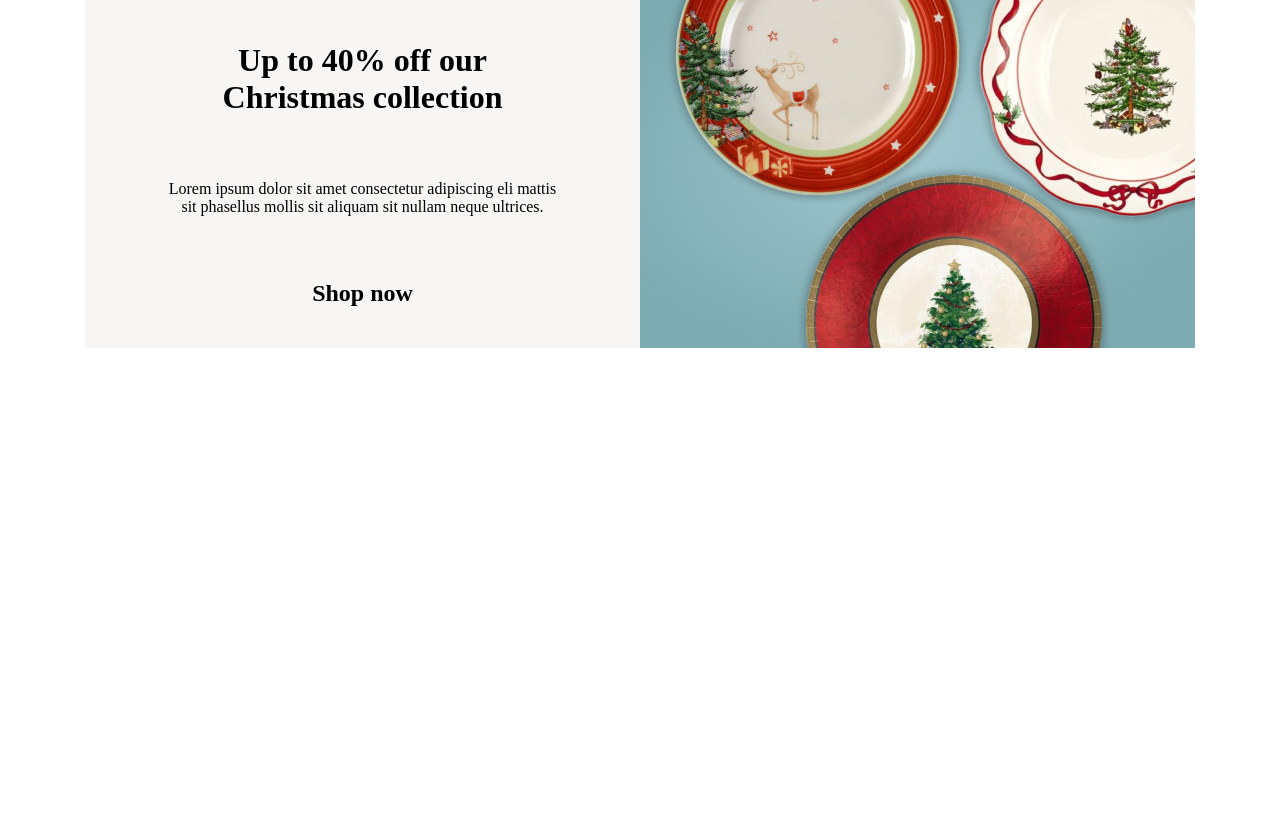
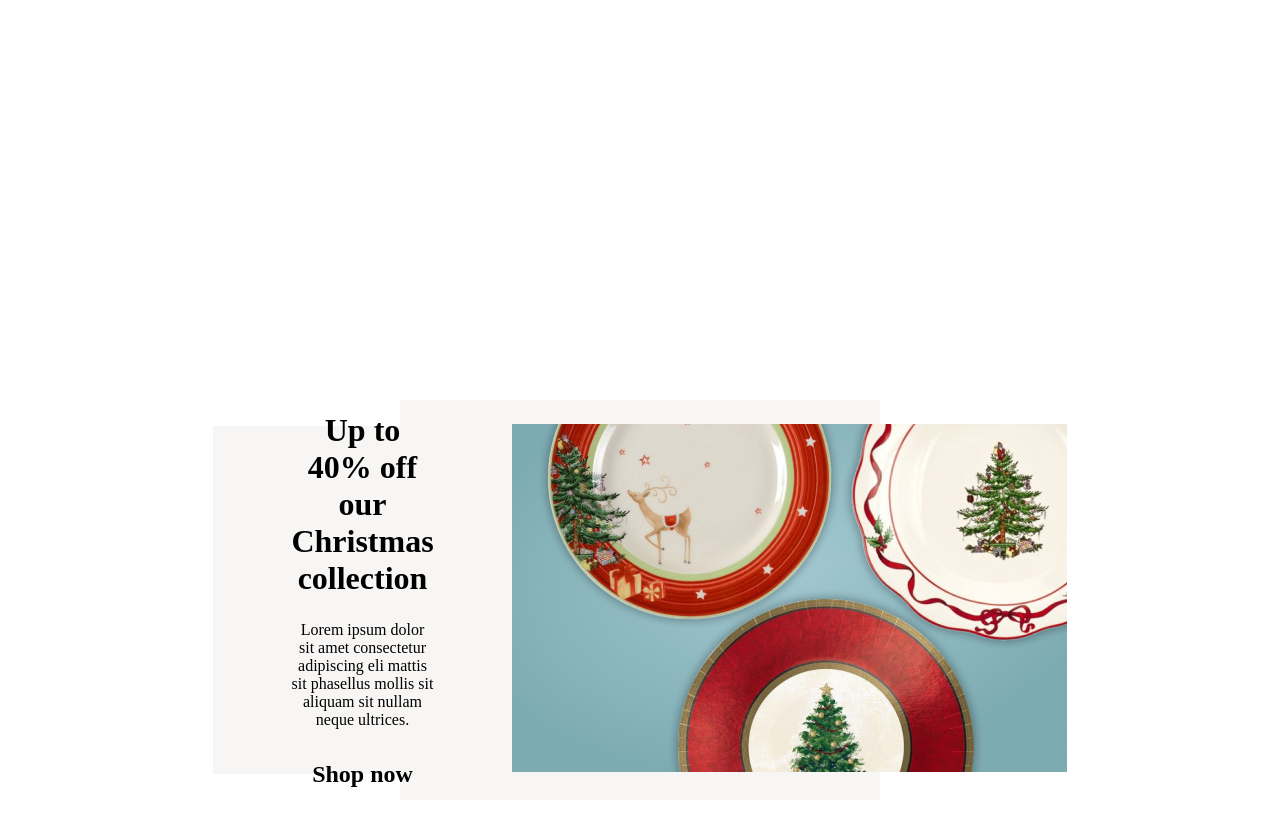
Before and after one commit to Babilina016/homework-03, a plain HTML site: page index.html in a window 1280 px wide. Before the commit the page ends 800 px from the top, so only its background shows below. Drawn offline with Linux system fonts and the light colour scheme.

Commit message:
color, margin and height
adding color;
adding margin;
adding height;

```diff
--- a/styles/style.css
+++ b/styles/style.css
@@ -8,6 +8,10 @@
 .main-container {
   display: flex;
   justify-content: center;
+  align-items: center;
+  background-color: #f7f6f5;
+  margin: 400px;
+  height: 400px;
 }
 
 .text-box {
@@ -24,9 +28,10 @@
 }
 
 .main-description {
-  margin-top: 64px;
-  margin-bottom: 64px;
+  margin-top: 24px;
+  margin-bottom: 32px;
+  background-color: #f7f6f5;
 }
 .img {
-  background-color: #a2c8d1;
+  background-color: #a2c8d1#7DABB2;
 }
```
